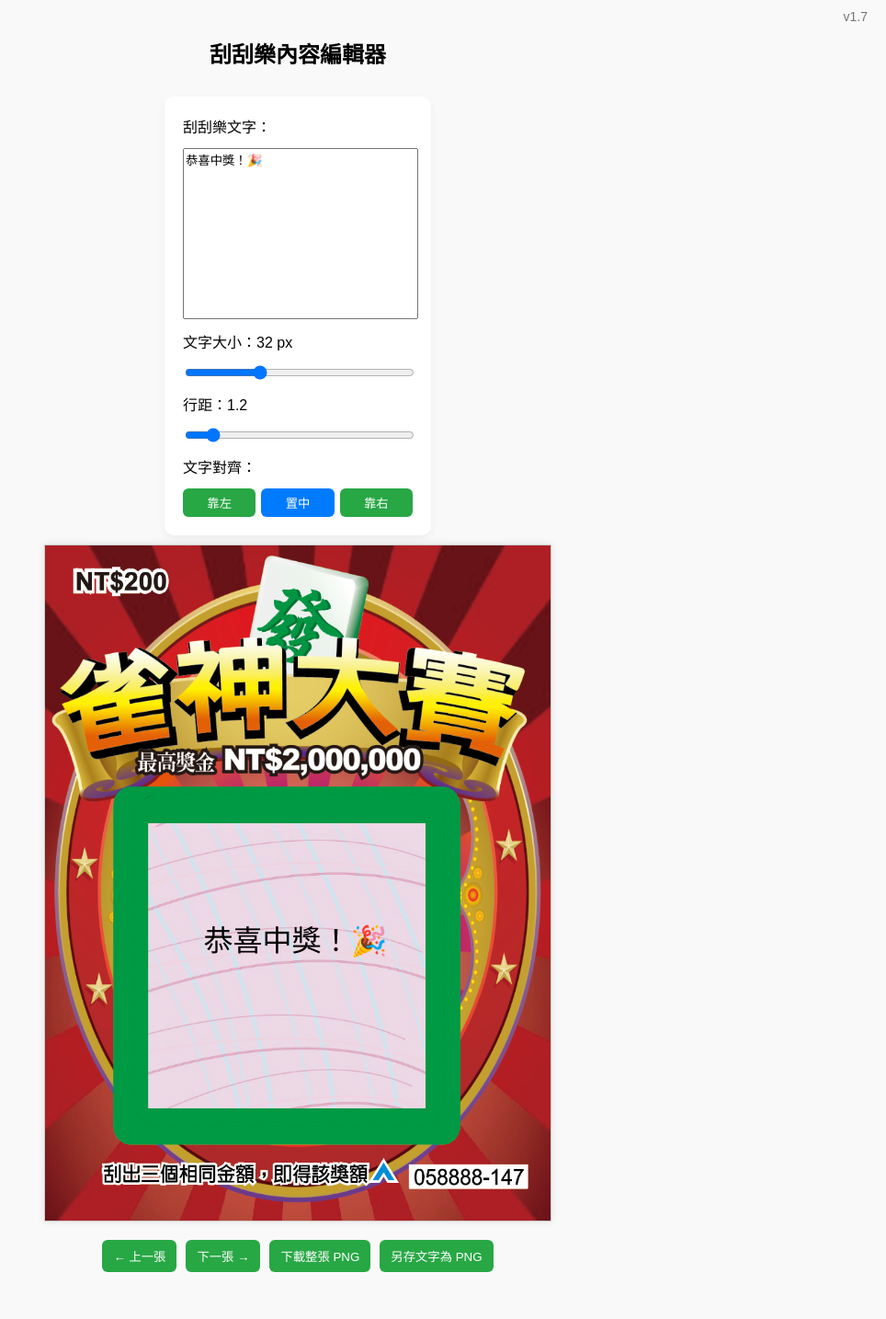
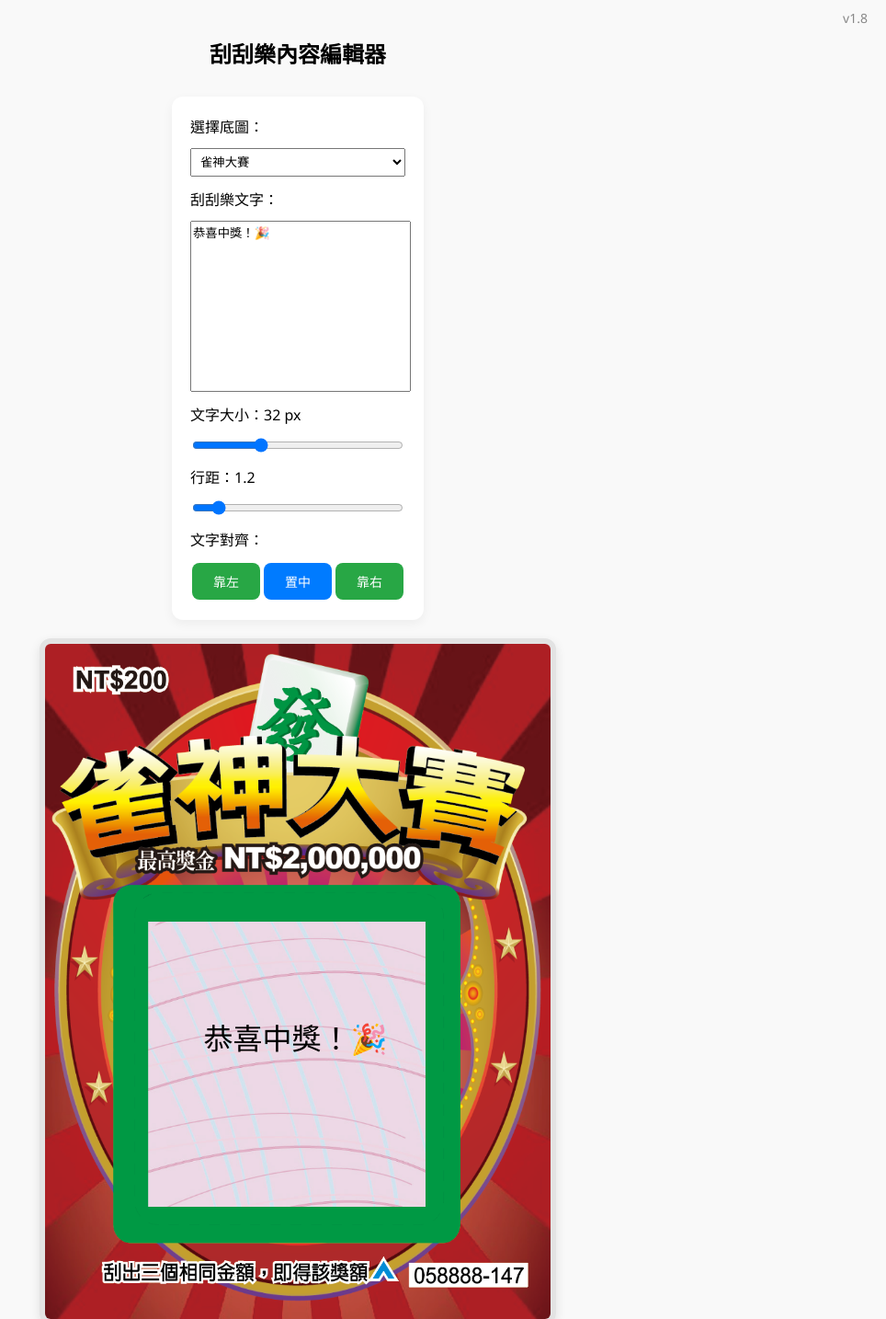
Before and after one commit to zaxs4js1/SCATCHCARD, a plain HTML site: page index.html in a window 1280 px wide. Shown: the top 1434 px of the page at 92% size, without its empty margins (316-1280 px from the left). Before the commit the page ends 1403 px from the top, so only its background shows below. Drawn offline with Linux system fonts and the light colour scheme.

Commit message:
Add files via upload

```diff
--- a/index.html
+++ b/index.html
@@ -2,28 +2,95 @@
 <!DOCTYPE html>
 <html lang="zh-Hant">
 <head>
-  <meta charset="UTF-8">
-  <title>刮刮樂內容編輯器 v1.7</title>
+  <meta charset="UTF-8" />
+  <title>刮刮樂內容編輯器 v1.8</title>
   <style>
-    body { font-family: sans-serif; margin: 0; padding: 20px; display: flex; flex-direction: column; align-items: center; background: #f9f9f9; position: relative; }
-    .version { position: absolute; top: 10px; right: 20px; color: #777; font-size: 14px; }
-    #previewCanvas { border: 1px solid #ccc; margin-top: 10px; box-shadow: 0 0 8px rgba(0,0,0,0.1); }
-    .controls { margin-top: 10px; width: 250px; background: white; padding: 20px; border-radius: 10px; box-shadow: 0 4px 10px rgba(0,0,0,0.05); display: flex; flex-direction: column; gap: 12px; }
-    textarea { width: 100%; height: 180px; resize: none; }
-    input[type="range"] { width: 100%; }
-    .align-buttons { display: flex; justify-content: space-between; gap: 6px; }
-    .align-buttons button.active { background: #007bff; color: #fff; }
-    .align-buttons button { flex: 1; padding: 6px; }
-    .button-row { display: flex; flex-wrap: wrap; gap: 10px; justify-content: center; margin-top: 20px; }
-    button { padding: 8px 12px; background: #28a745; border: none; color: white; border-radius: 6px; cursor: pointer; }
-    button:hover { background: #218838; }
+    body {
+      font-family: "Segoe UI", sans-serif;
+      background: #f9f9f9;
+      display: flex;
+      flex-direction: column;
+      align-items: center;
+      margin: 0;
+      padding: 20px;
+      position: relative;
+    }
+    .version {
+      position: absolute;
+      top: 10px;
+      right: 20px;
+      font-size: 14px;
+      color: #888;
+    }
+    h2 {
+      margin-bottom: 20px;
+    }
+    #previewCanvas {
+      border: 6px solid #e3e3e3;
+      border-radius: 12px;
+      box-shadow: 0 4px 12px rgba(0,0,0,0.1);
+      margin-top: 20px;
+    }
+    .controls {
+      margin-top: 10px;
+      display: flex;
+      flex-direction: column;
+      gap: 12px;
+      width: 234px;
+      background: white;
+      padding: 20px;
+      border-radius: 12px;
+      box-shadow: 0 4px 12px rgba(0,0,0,0.05);
+    }
+    select {
+      padding: 6px;
+    }
+    textarea {
+      width: 100%;
+      height: 180px;
+      resize: none;
+    }
+    .align-buttons {
+      display: flex;
+      justify-content: space-between;
+    }
+    .align-buttons button {
+      flex: 1;
+      margin: 2px;
+    }
+    .align-buttons button.active {
+      background: #007bff;
+      color: white;
+    }
+    .button-row {
+      margin-top: 20px;
+      display: flex;
+      gap: 10px;
+      flex-wrap: wrap;
+    }
+    button {
+      padding: 10px 14px;
+      font-size: 14px;
+      border: none;
+      border-radius: 8px;
+      background-color: #28a745;
+      color: white;
+      cursor: pointer;
+    }
   </style>
 </head>
 <body>
-  <div class="version">v1.7</div>
+  <div class="version">v1.8</div>
   <h2>刮刮樂內容編輯器</h2>
 
   <div class="controls">
+    <label>選擇底圖：</label>
+    <select id="bgSelect">
+      <option value="0">雀神大賽</option>
+      <option value="1">浪漫情人節</option>
+      <option value="2">錢滾錢</option>
+    </select>
+
     <label>刮刮樂文字：</label>
     <textarea id="scratchText">恭喜中獎！🎉</textarea>
 
@@ -44,8 +111,6 @@
   <canvas id="previewCanvas" width="550" height="734"></canvas>
 
   <div class="button-row">
-    <button onclick="changeBG(-1)">← 上一張</button>
-    <button onclick="changeBG(1)">下一張 →</button>
     <button id="downloadBtn">下載整張 PNG</button>
     <button id="downloadTextBtn">另存文字為 PNG</button>
   </div>
@@ -59,6 +124,7 @@
     const fontSizeVal = document.getElementById("fontSizeVal");
     const lineHeightVal = document.getElementById("lineHeightVal");
     const alignButtons = document.querySelectorAll(".align-buttons button");
+    const bgSelect = document.getElementById("bgSelect");
 
     let textAlign = "center";
     let bgIndex = 0;
@@ -76,29 +142,25 @@
         return;
       }
 
+      ctx.clearRect(0, 0, canvas.width, canvas.height);
+      ctx.drawImage(img, 0, 0, canvas.width, canvas.height);
+
       const text = textarea.value;
       const fontSize = parseInt(fontSizeInput.value);
       const lineHeight = parseFloat(lineHeightInput.value);
       const lines = text.split("\n");
 
-      ctx.clearRect(0, 0, canvas.width, canvas.height);
-      ctx.drawImage(img, 0, 0, canvas.width, canvas.height);
+      ctx.font = `${fontSize}px sans-serif`;
+      ctx.textAlign = textAlign;
+      ctx.fillStyle = "#000";
 
       const boxX = 126;
       const boxY = 282;
       const boxW = 293;
-      const boxH = 293;
+      const totalHeight = fontSize * lineHeight * lines.length;
+      let y = boxY + (boxW - totalHeight) / 2 + fontSize;
 
-      ctx.font = `${fontSize}px sans-serif`;
-      ctx.textAlign = textAlign;
-      ctx.fillStyle = "#000";
-
-      const totalHeight = fontSize * lineHeight * lines.length;
-      let y = boxY + (boxH - totalHeight) / 2 + fontSize;
-
-      let x = boxX + boxW / 2;
-      if (textAlign === "left") x = boxX;
-      else if (textAlign === "right") x = boxX + boxW;
+      let x = textAlign === "left" ? boxX : textAlign === "right" ? boxX + boxW : boxX + boxW / 2;
 
       lines.forEach(line => {
         ctx.fillText(line, x, y);
@@ -106,18 +168,9 @@
       });
     }
 
-    function changeBG(delta) {
-      bgIndex = (bgIndex + delta + bgImages.length) % bgImages.length;
+    bgSelect.addEventListener("change", () => {
+      bgIndex = parseInt(bgSelect.value);
       drawText();
-    }
-
-    alignButtons.forEach(btn => {
-      btn.addEventListener("click", () => {
-        alignButtons.forEach(b => b.classList.remove("active"));
-        btn.classList.add("active");
-        textAlign = btn.dataset.align;
-        drawText();
-      });
     });
 
     textarea.addEventListener("input", drawText);
@@ -128,6 +181,14 @@
     lineHeightInput.addEventListener("input", () => {
       lineHeightVal.textContent = lineHeightInput.value;
       drawText();
+    });
+    alignButtons.forEach(btn => {
+      btn.addEventListener("click", () => {
+        alignButtons.forEach(b => b.classList.remove("active"));
+        btn.classList.add("active");
+        textAlign = btn.dataset.align;
+        drawText();
+      });
     });
 
     document.getElementById("downloadBtn").addEventListener("click", () => {
@@ -141,11 +202,11 @@
       const fontSize = parseInt(fontSizeInput.value);
       const lineHeight = parseFloat(lineHeightInput.value);
       const lines = textarea.value.split("\n");
-
-      const tempCanvas = document.createElement("canvas");
       const padding = 20;
       const width = 600;
       const height = fontSize * lineHeight * lines.length + padding * 2;
+
+      const tempCanvas = document.createElement("canvas");
       tempCanvas.width = width;
       tempCanvas.height = height;
       const tctx = tempCanvas.getContext("2d");
@@ -156,10 +217,7 @@
       tctx.font = `${fontSize}px sans-serif`;
       tctx.textAlign = textAlign;
 
-      let x = width / 2;
-      if (textAlign === "left") x = padding;
-      else if (textAlign === "right") x = width - padding;
-
+      let x = textAlign === "left" ? padding : textAlign === "right" ? width - padding : width / 2;
       let y = padding + fontSize;
       lines.forEach(line => {
         tctx.fillText(line, x, y);
```
